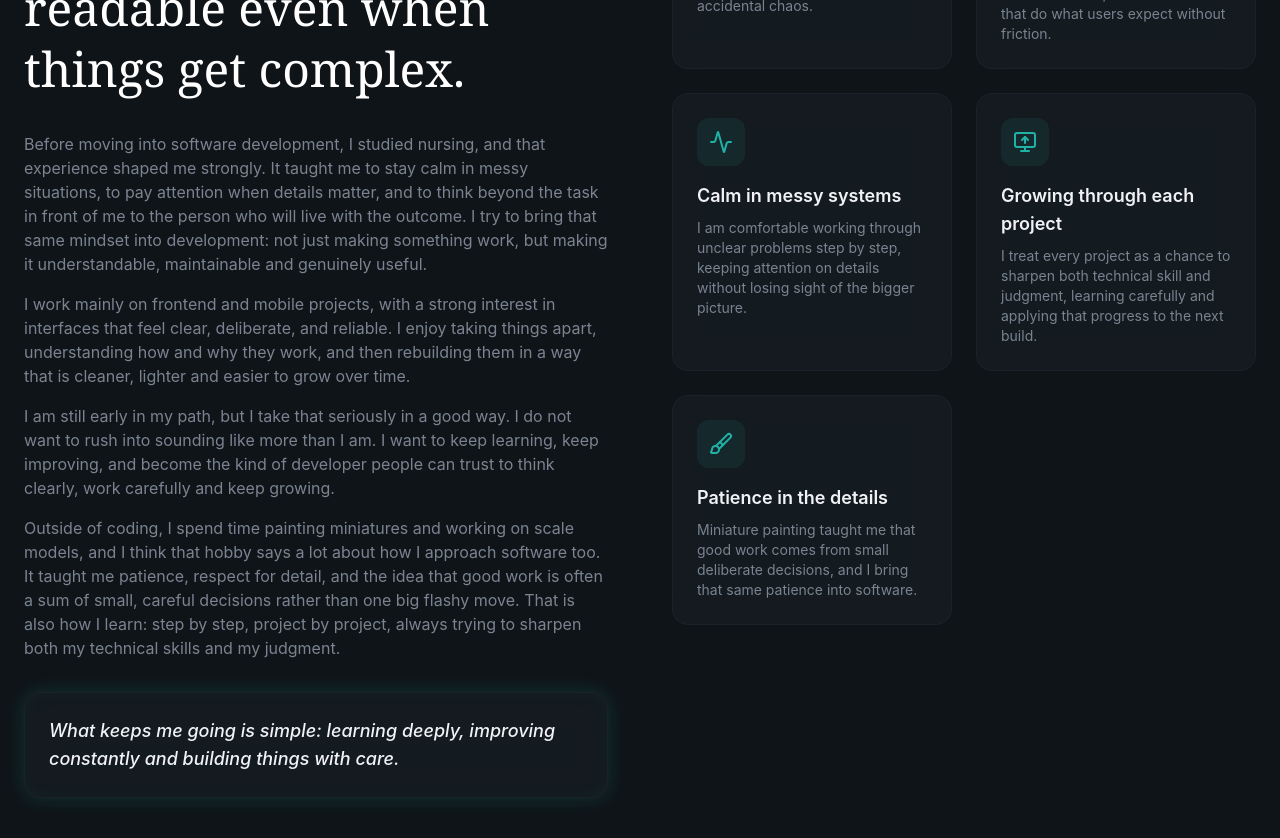
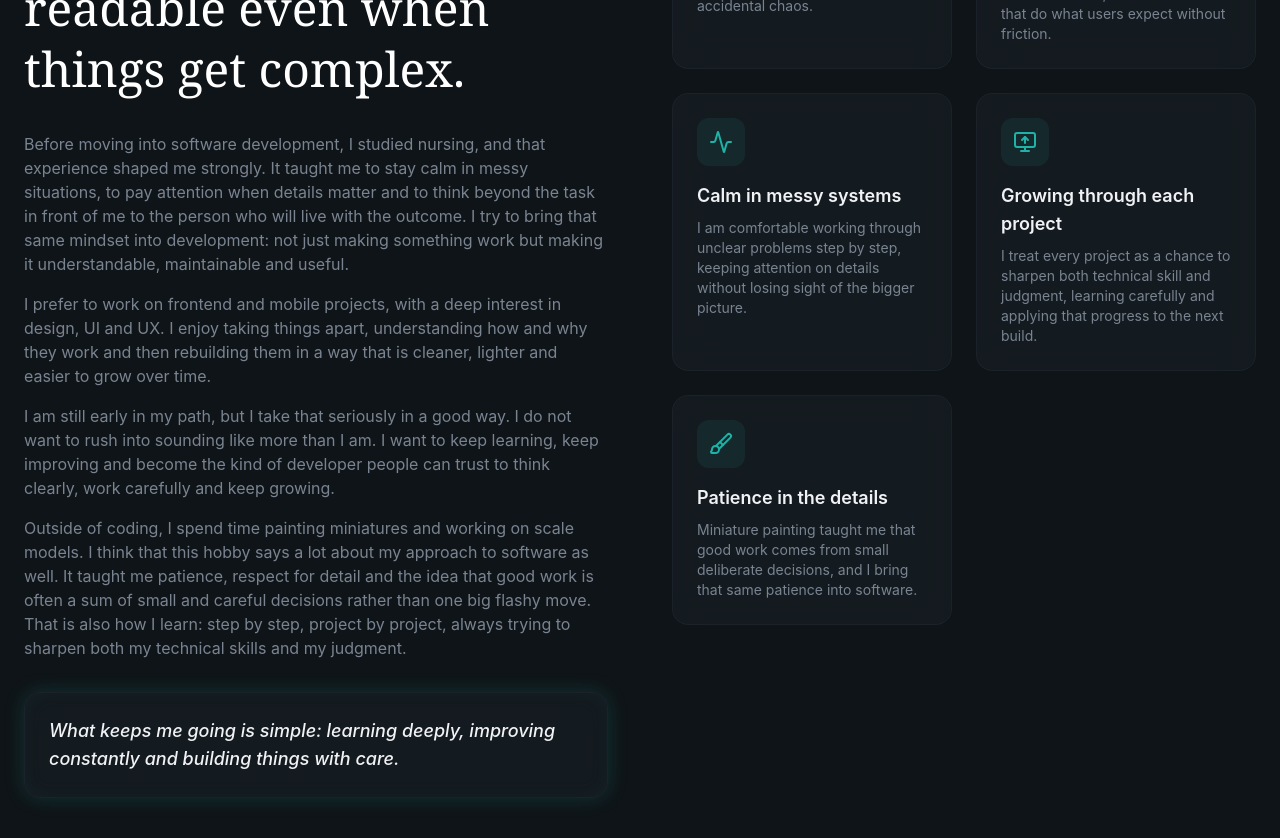
Before and after one commit to Satik37/satik37.github.io, a React (Vite) app: page / in a window 1280 px wide. Shown: the part 1660-2498 px from the top of the page. Built offline with nearby package versions, Linux system fonts and the light colour scheme.

Commit message:
improved text

```diff
--- a/src/sections/About.jsx
+++ b/src/sections/About.jsx
@@ -55,16 +55,16 @@ export const About = () => {
 
                         <div className='space-y-4 text-muted-foreground animate-fade-in animation-delay-200'>
                             <p>
-                                Before moving into software development, I studied nursing, and that experience shaped me strongly. It taught me to stay calm in messy situations, to pay attention when details matter, and to think beyond the task in front of me to the person who will live with the outcome. I try to bring that same mindset into development: not just making something work, but making it understandable, maintainable and genuinely useful.
+                                Before moving into software development, I studied nursing, and that experience shaped me strongly. It taught me to stay calm in messy situations, to pay attention when details matter and to think beyond the task in front of me to the person who will live with the outcome. I try to bring that same mindset into development: not just making something work but making it understandable, maintainable and useful.
                             </p>
                             <p>
-                                I work mainly on frontend and mobile projects, with a strong interest in interfaces that feel clear, deliberate, and reliable. I enjoy taking things apart, understanding how and why they work, and then rebuilding them in a way that is cleaner, lighter and easier to grow over time.
+                                I prefer to work on frontend and mobile projects, with a deep interest in design, UI and UX. I enjoy taking things apart, understanding how and why they work and then rebuilding them in a way that is cleaner, lighter and easier to grow over time.
                             </p>
                             <p>
-                                I am still early in my path, but I take that seriously in a good way. I do not want to rush into sounding like more than I am. I want to keep learning, keep improving, and become the kind of developer people can trust to think clearly, work carefully and keep growing.
+                                I am still early in my path, but I take that seriously in a good way. I do not want to rush into sounding like more than I am. I want to keep learning, keep improving and become the kind of developer people can trust to think clearly, work carefully and keep growing.
                             </p>
                             <p>
-                                Outside of coding, I spend time painting miniatures and working on scale models, and I think that hobby says a lot about how I approach software too. It taught me patience, respect for detail, and the idea that good work is often a sum of small, careful decisions rather than one big flashy move. That is also how I learn: step by step, project by project, always trying to sharpen both my technical skills and my judgment.
+                                Outside of coding, I spend time painting miniatures and working on scale models. I think that this hobby says a lot about my approach to software as well. It taught me patience, respect for detail and the idea that good work is often a sum of small and careful decisions rather than one big flashy move. That is also how I learn: step by step, project by project, always trying to sharpen both my technical skills and my judgment.
                             </p>
                         </div>
 
```
